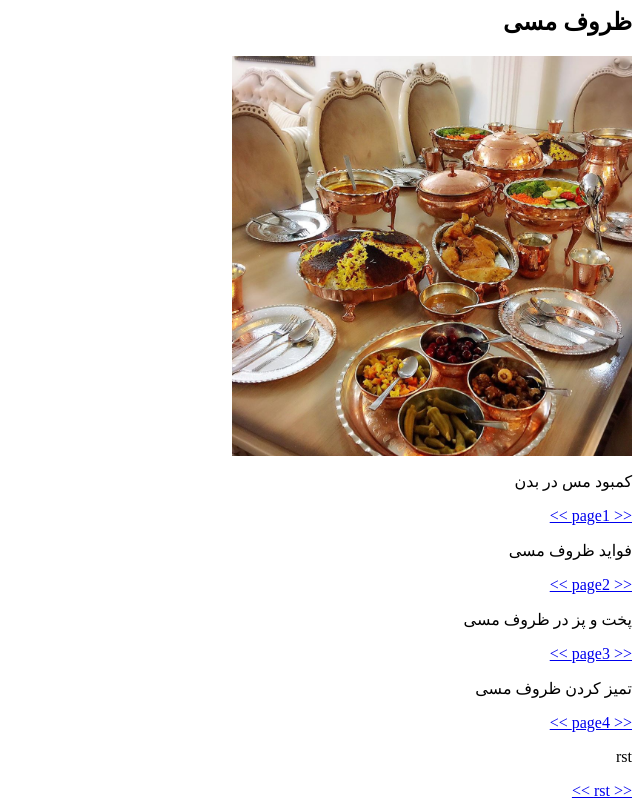
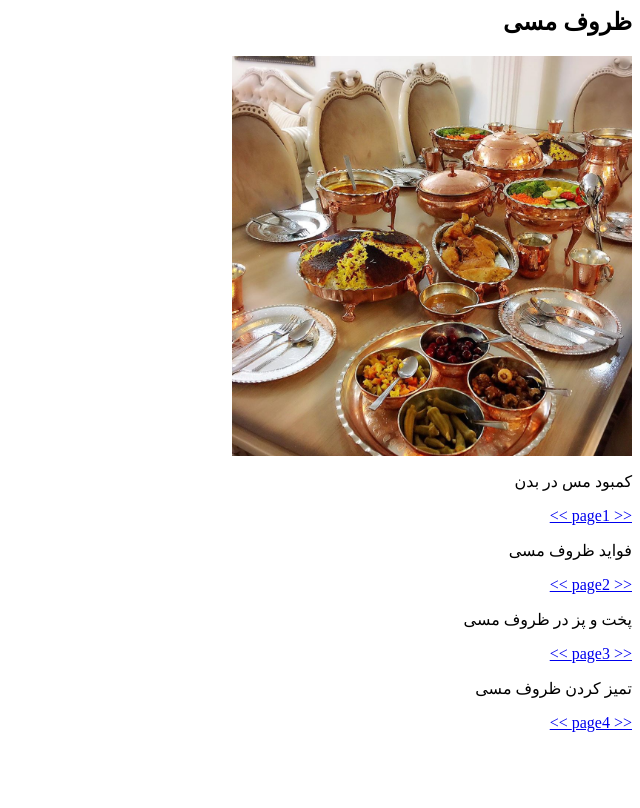
Before and after one commit to MahsaMahlouji/MahsaMahlouji.github.io, a plain HTML site: page index.html in a window 1280 px wide. Shown: the whole page, without its empty margins (640-1280 px from the left). Drawn offline with Linux system fonts and the light colour scheme.

Commit message:
Update index.html

```diff
--- a/index.html
+++ b/index.html
@@ -9,6 +9,4 @@
 <a href="tamrin4-2.html"> << page3 >>  </a>
 <p> تمیز کردن ظروف مسی </p>
 <a href="tamrin4-3.html"> << page4 >> </a>
-<p> rst </p>
-<a href="tamrin3.rst"> << rst >> </a>
 </html>
```
